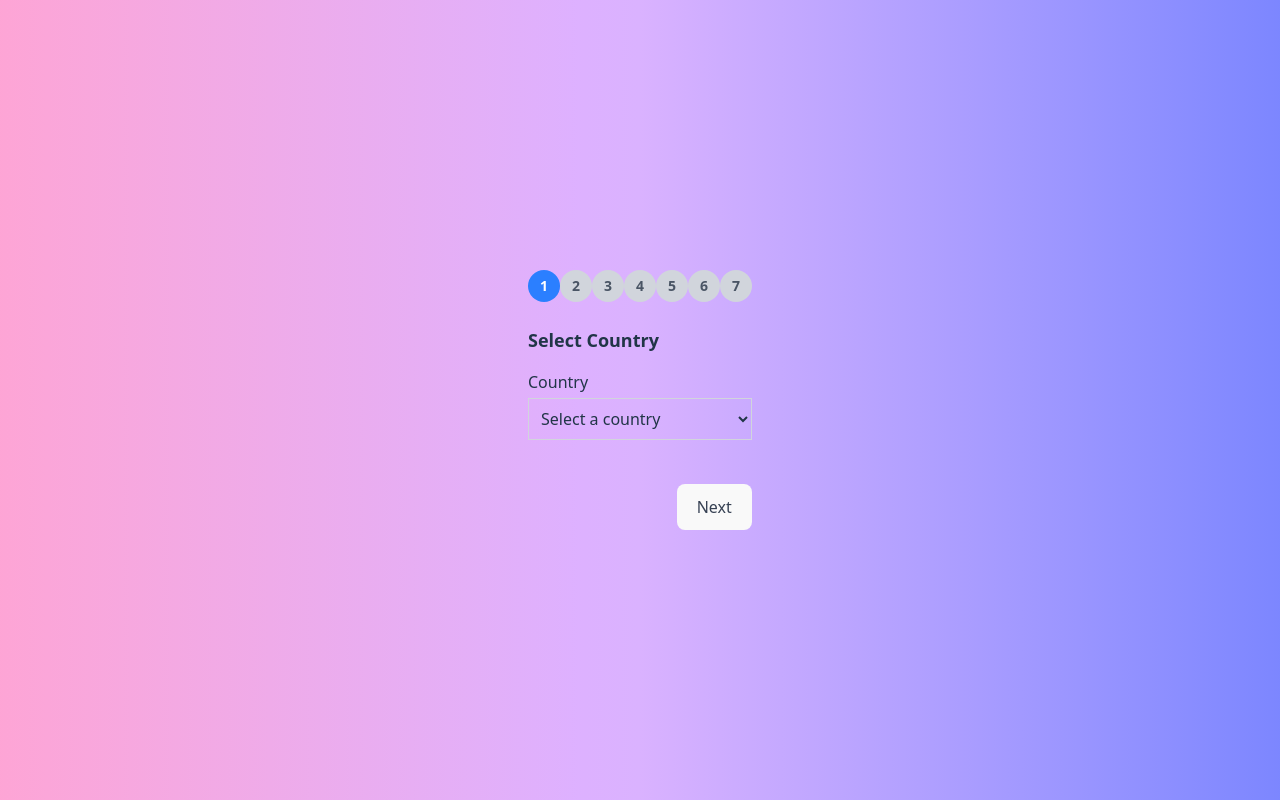
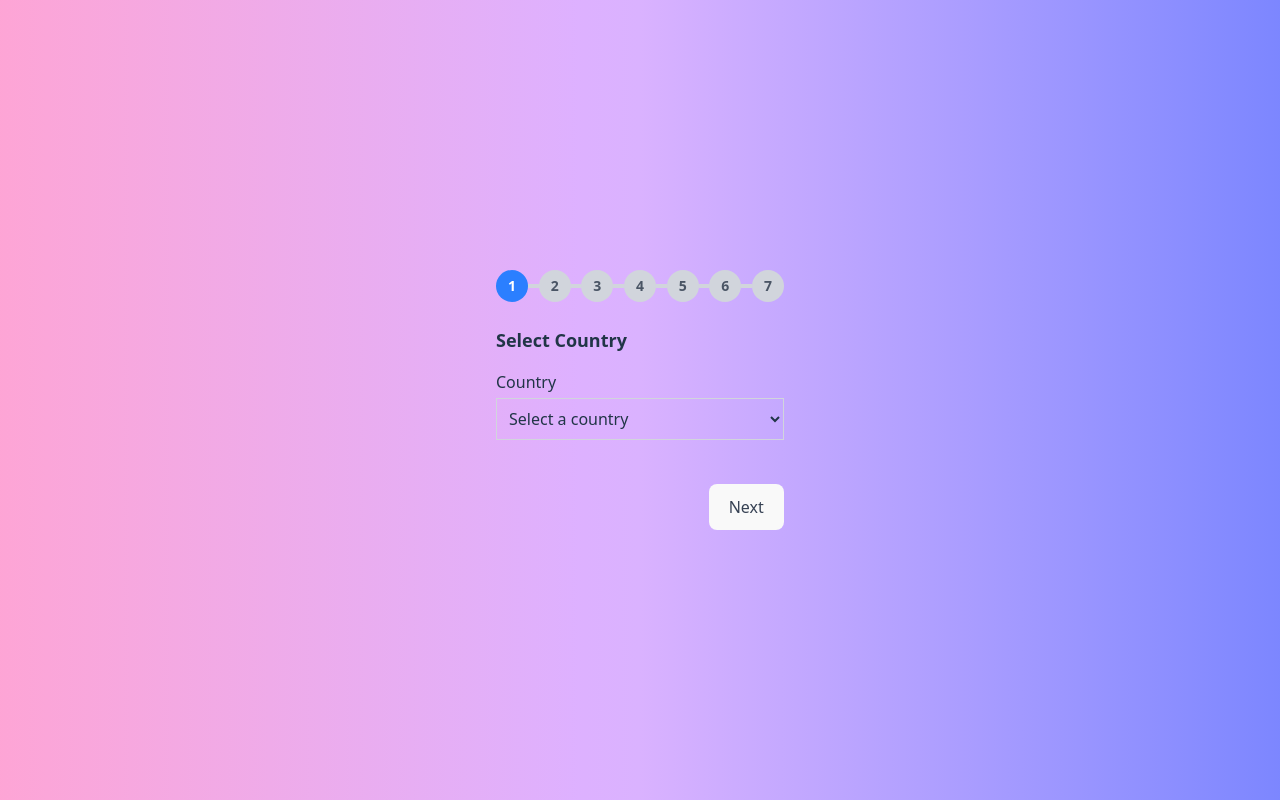
Before and after one commit to i1ko/multi-form, a React (Vite) app: page / in a window 1280 px wide. Built offline with nearby package versions, Linux system fonts and the light colour scheme.

Commit message:
style: the theme was updated and added a few new classes

```diff
--- a/src/App.tsx
+++ b/src/App.tsx
@@ -45,7 +45,7 @@ const App: React.FC = () => {
   }
 
   return (
-    <div className="flex flex-col max-w-md mx-auto p-4">
+    <div className="flex flex-col max-w-md mx-auto p-4 xs:w-80 w-auto">
       <ProgressIndicator />
       {content}
     </div>
--- a/src/index.css
+++ b/src/index.css
@@ -7,6 +7,9 @@
     flex h-full flex-col items-center justify-center
     bg-gradient-to-r from-pink-300 via-purple-300 to-indigo-400;
   }
+}
+@theme {
+  --breakpoint-xs: 20rem;
 }
 
 :root {
```
